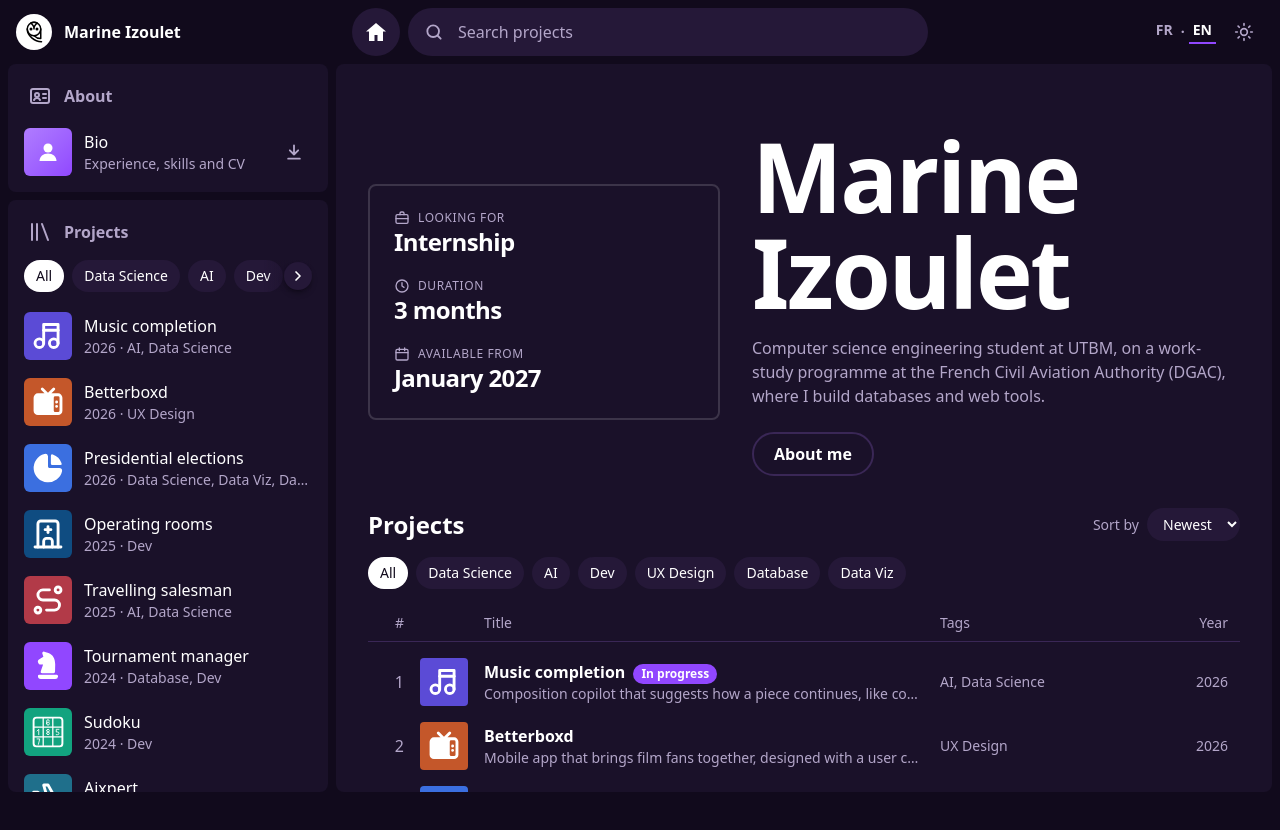
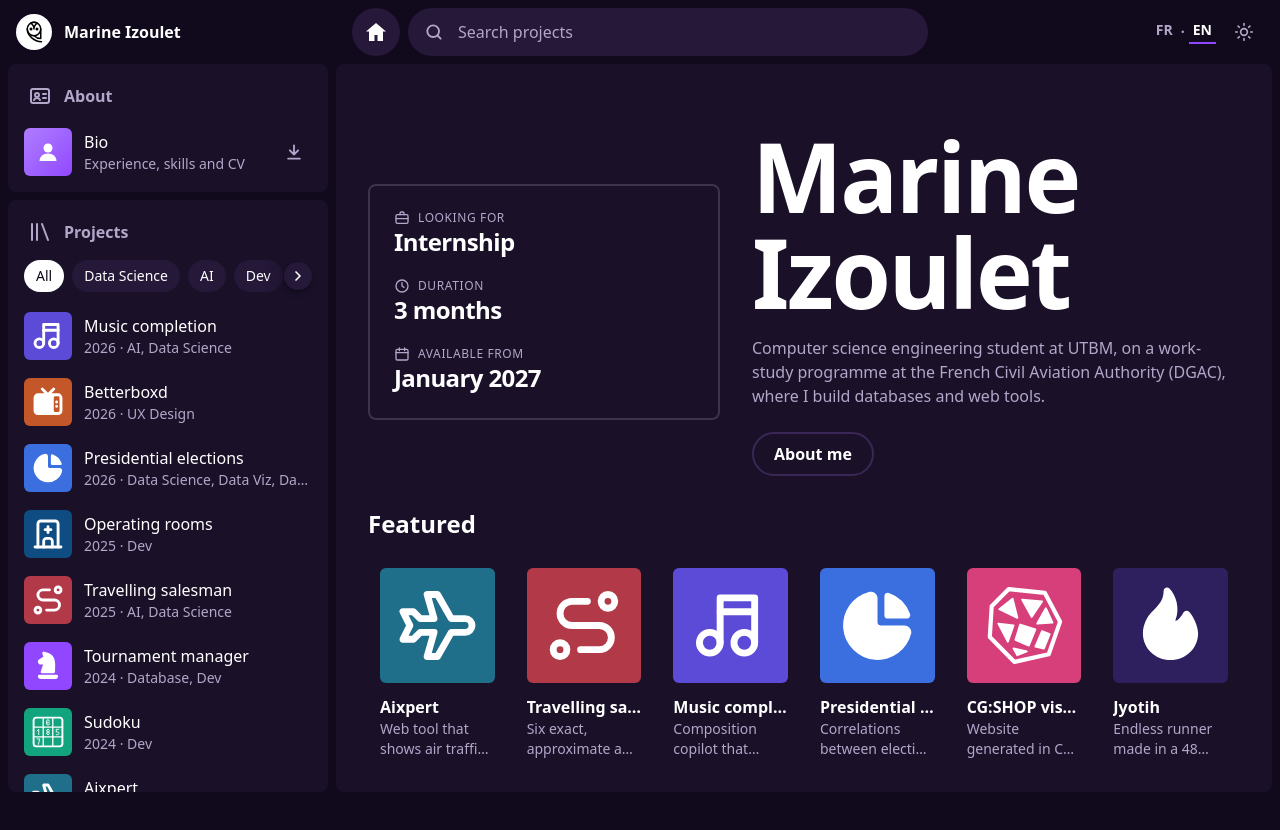
Before and after one commit to M-IZO/Portfolio, a React (Vite) app in the folder front/: page /en in a window 1280 px wide. Shown: the top 830 px of the page. Before the commit the page ends 800 px from the top, so only its background shows below. Built offline with nearby package versions, Linux system fonts and the light colour scheme.

Commit message:
Adds the featured projects to the home page

```diff
--- a/front/src/data/projects/index.ts
+++ b/front/src/data/projects/index.ts
@@ -22,3 +22,7 @@ export const projects = all.filter((project) => !project.hidden).sort((a, b) =>
 export function getProject(slug: string | undefined) {
   return projects.find((project) => project.slug === slug)
 }
+
+// Projects pinned at the top of the home page, in this order.
+const featuredSlugs = ['aixpert', 'voyageur-de-commerce', 'completion-musicale', 'election-presidentielle', 'visualiseur-cgshop', 'jyotih']
+export const featured = featuredSlugs.map(getProject).filter((project) => project !== undefined)
--- a/front/src/i18n/locales/en.json
+++ b/front/src/i18n/locales/en.json
@@ -48,6 +48,7 @@
   },
   "home": {
     "projects": "Projects",
+    "featured": "Featured",
     "filterLabel": "Filter by tag",
     "all": "All",
     "sortLabel": "Sort by",
--- a/front/src/i18n/locales/fr.json
+++ b/front/src/i18n/locales/fr.json
@@ -48,6 +48,7 @@
   },
   "home": {
     "projects": "Projets",
+    "featured": "À la une",
     "filterLabel": "Filtrer par tag",
     "all": "Tous",
     "sortLabel": "Trier par",
--- a/front/src/pages/Home.tsx
+++ b/front/src/pages/Home.tsx
@@ -4,12 +4,12 @@ import ChipScroller from '../components/ChipScroller'
 import { BriefcaseIcon, CalendarIcon, ClockIcon } from '../components/icons'
 import ProjectCard, { projectRowColumns } from '../components/ProjectCard'
 import { about } from '../data/about'
-import { projects } from '../data/projects'
+import { featured, projects } from '../data/projects'
 import { tags } from '../data/tags'
 import { useDocumentTitle } from '../hooks/useDocumentTitle'
 import { useLang } from '../hooks/useLang'
 import { SORTS, useProjectFilters, type Sort } from '../hooks/useProjectFilters'
-import { formatMonth, localize } from '../lib/content'
+import { asset, formatMonth, localize } from '../lib/content'
 
 // Only offer tags that at least one project uses.
 const usedTags = tags.filter((tag) => projects.some((project) => project.tags.includes(tag.id)))
@@ -63,6 +63,26 @@ function Home() {
         </div>
       </header>
 
+
+      <section aria-labelledby="featured-title" className="px-6 pb-10 md:px-8">
+        <h2 id="featured-title" className="text-2xl font-bold">
+          {t('home.featured')}
+        </h2>
+        <ul className="mt-4 grid grid-cols-2 gap-2 sm:grid-cols-3 xl:grid-cols-6">
+          {featured.map((project) => (
+            <li key={project.slug}>
+              <Link
+                to={`/${lang}/projects/${project.slug}`}
+                className={`group block rounded-lg p-3 transition-colors hover:bg-elevated ${focusRing}`}
+              >
+                <img src={asset(project.cover)} alt="" className="aspect-square w-full rounded-md object-cover shadow-card" />
+                <p className="mt-3 truncate font-bold">{localize(project.title, lang)}</p>
+                <p className="line-clamp-2 text-sm text-muted">{localize(project.tagline, lang)}</p>
+              </Link>
+            </li>
+          ))}
+        </ul>
+      </section>
 
       <section aria-labelledby="projects-title" className="px-6 pb-10 md:px-8">
         <div className="flex flex-wrap items-end justify-between gap-3">
```
